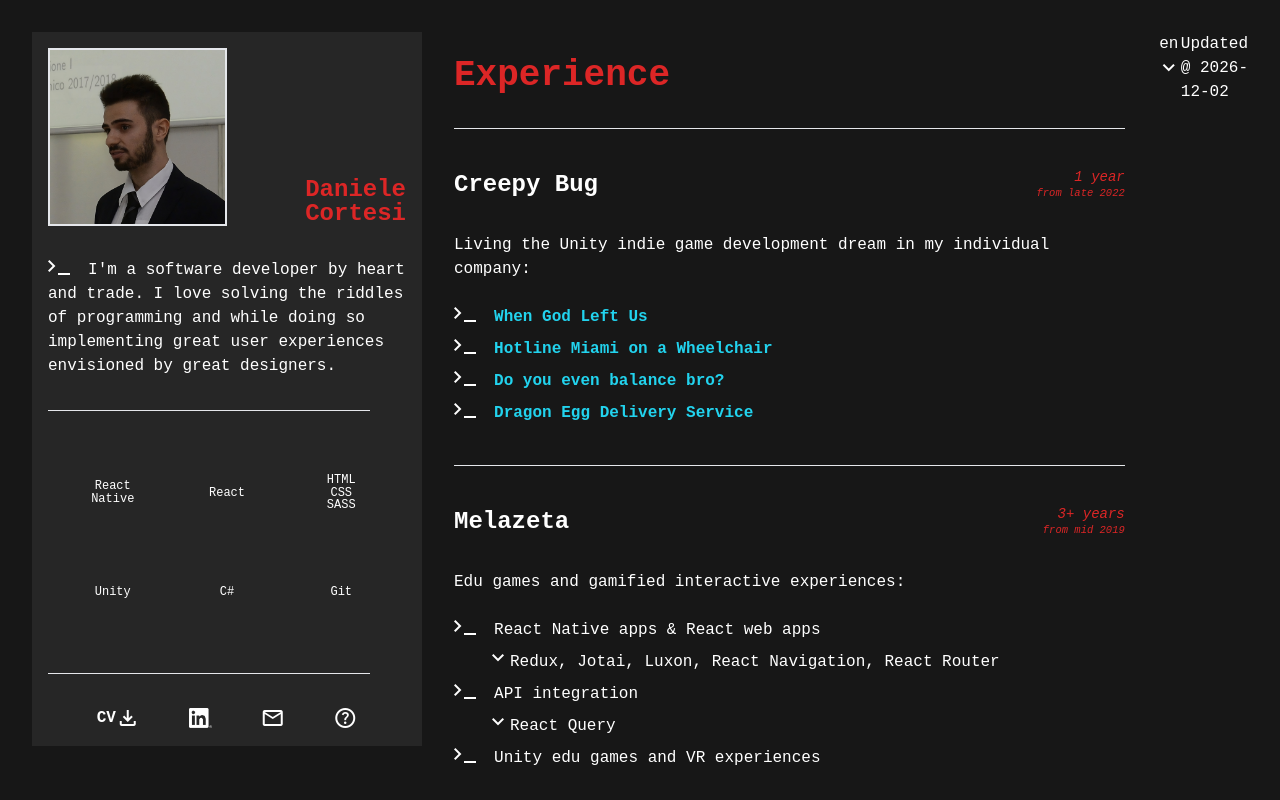
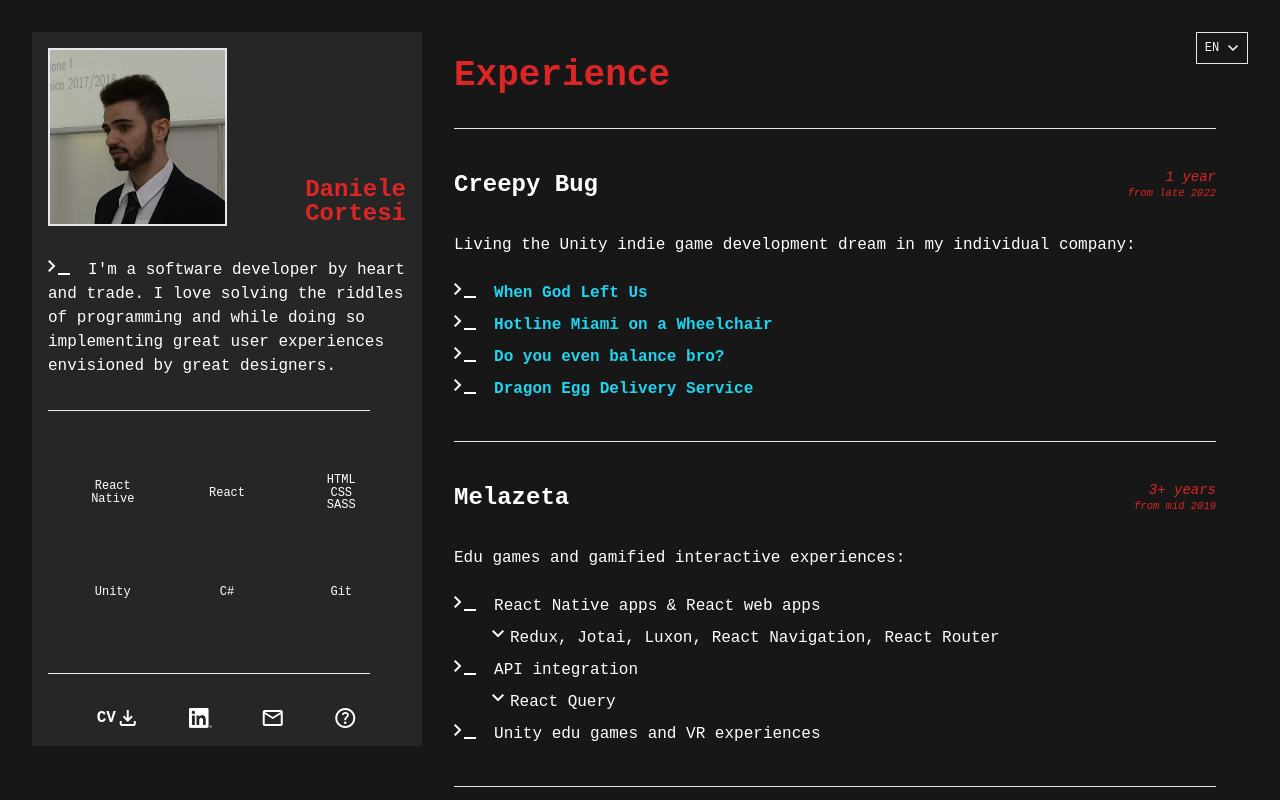
Before and after one commit to Jackaljkdan/webresume, a React (Vite) app: page / in a window 1280 px wide. Shown: the top 800 px of the page. Built offline with nearby package versions, Linux system fonts and the light colour scheme; the HTML template or start-up script is replaced by a standard one.

Commit message:
Tailwind locale and updated at

```diff
--- a/src/App.tsx
+++ b/src/App.tsx
@@ -8,8 +8,8 @@ function App() {
         <>
             <Summary className="pt-10 px-8 pb-4 sm:p-4 sm:min-w-[290px] sm:max-w-[390px]" />
             <Experience className="p-8" />
-            <LocaleButton className="app-locale" />
-            <UpdatedAt className="app-updated-at" />
+            <LocaleButton className="fixed top-8 right-8" />
+            <UpdatedAt className="absolute bottom-8 right-8" />
         </>
     );
 }
--- a/src/components/LocaleButton.tsx
+++ b/src/components/LocaleButton.tsx
@@ -18,26 +18,34 @@ export function LocaleButton(props: Props) {
     const ref = useClickOutside<HTMLDivElement>(() => setIsOpen(false));
 
     return (
-        <div ref={ref} className={classNames(props.className, "locale-btn-wrapper")}>
+        <div ref={ref} className={classNames(
+            "border-[1px] text-xs",
+            props.className,
+        )}>
             <button
-                className={classNames("locale-btn", {
+                className={classNames({
+                    uppercase: true,
+                    "flex items-center": true,
+                    "py-[.05rem] px-2": true,
                     open: isOpen,
                 })}
                 onClick={() => setIsOpen(value => !value)}
             >
                 {locale}
-                <span className="material-symbols-outlined">
+                <span className="material-symbols-outlined text-xl translate-x-1">
                     expand_more
                 </span>
             </button>
             <AnimatedOpen
-                contentClassName="locales-list"
+                wrapperClassName="overflow-hidden"
+                contentClassName="flex flex-col"
                 isOpen={isOpen}
                 springConfig={fasterDefault}
             >
                 <hr />
                 {locales.map(el => (
                     <button
+                        className="uppercase m-1"
                         key={el}
                         onClick={() => {
                             setLocale(el);
--- a/src/components/UpdatedAt.tsx
+++ b/src/components/UpdatedAt.tsx
@@ -10,7 +10,10 @@ export function UpdatedAt(props: Props) {
     const strings = useStrings();
 
     return (
-        <div className={classNames(props.className, "updated-at")}>
+        <div className={classNames(
+            "text-xs",
+            props.className,
+        )}>
             {strings.updated} @ {BUILD_DATE.substring(0, 10)}
         </div>
     );
```
